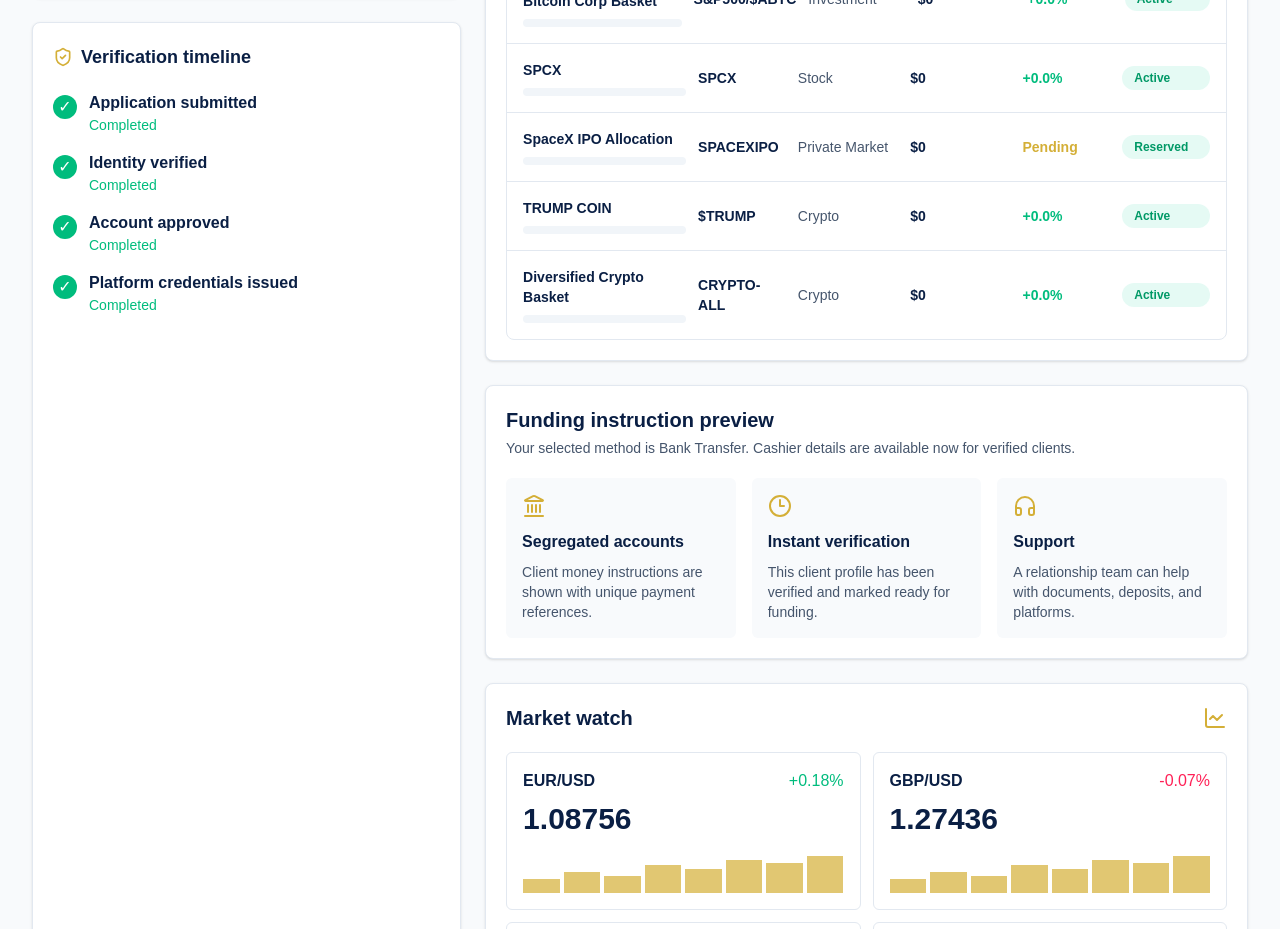
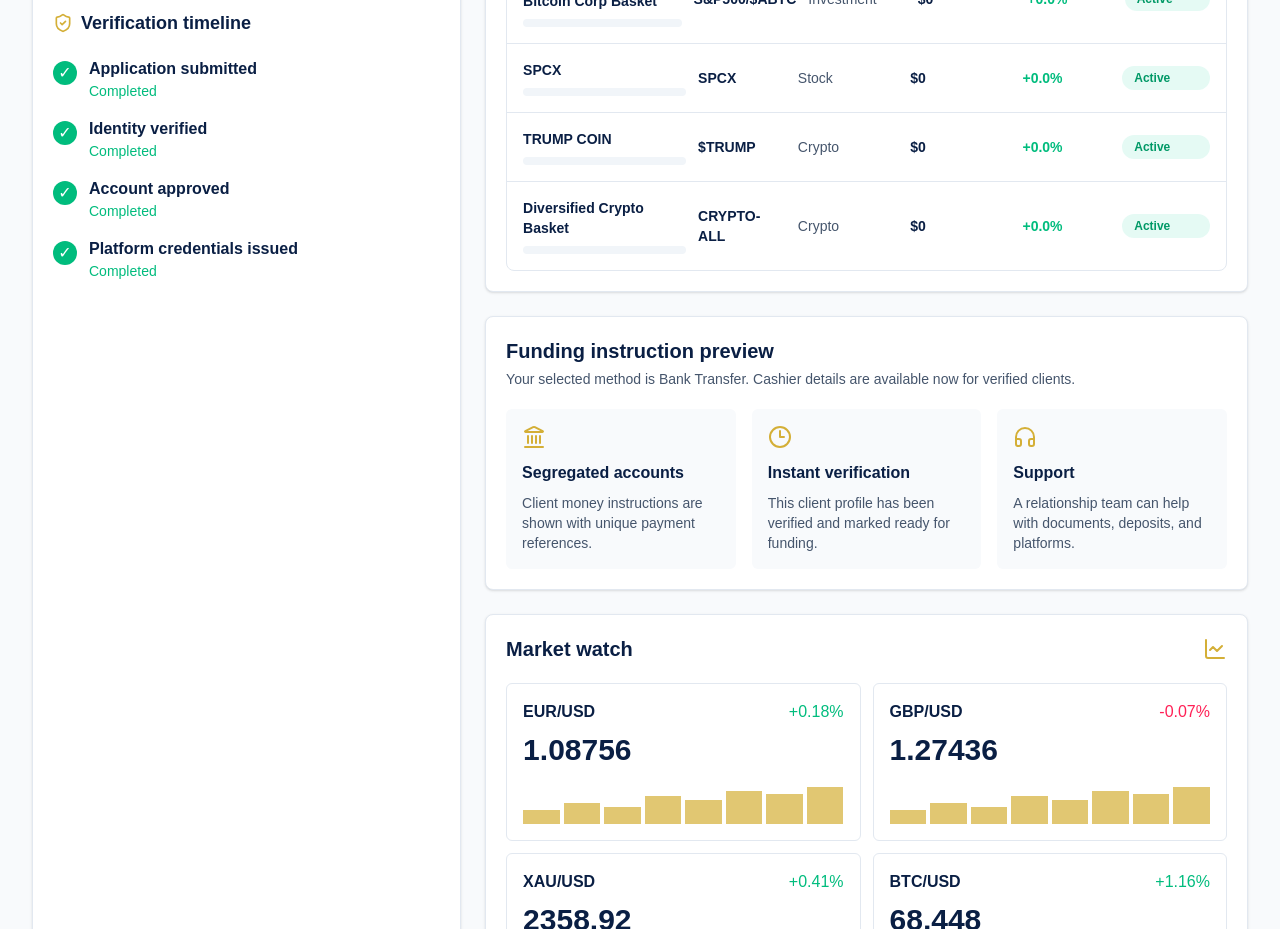
Before and after one commit to bigjosie6-cell/apexmarket, a Next.js app: page /client-portal in a window 1280 px wide. Shown: the part 1480-2409 px from the top of the page. Built offline with nearby package versions, Linux system fonts and the light colour scheme.

Commit message:
Remove SpaceX IPO holding

```diff
--- a/src/app/client-portal/page.tsx
+++ b/src/app/client-portal/page.tsx
@@ -75,7 +75,6 @@ const defaultHoldings: Holding[] = [
   { name: "S&P 500 / XRP Basket", symbol: "S&P500/XRP", category: "Investment", value: 0, returnValue: "+0.0%", status: "Active", allocation: 0 },
   { name: "S&P 500 / American Bitcoin Corp Basket", symbol: "S&P500/$ABTC", category: "Investment", value: 0, returnValue: "+0.0%", status: "Active", allocation: 0 },
   { name: "SPCX", symbol: "SPCX", category: "Stock", value: 0, returnValue: "+0.0%", status: "Active", allocation: 0 },
-  { name: "SpaceX IPO Allocation", symbol: "SPACEXIPO", category: "Private Market", value: 0, returnValue: "Pending", status: "Reserved", allocation: 0 },
   { name: "TRUMP COIN", symbol: "$TRUMP", category: "Crypto", value: 0, returnValue: "+0.0%", status: "Active", allocation: 0 },
   { name: "Diversified Crypto Basket", symbol: "CRYPTO-ALL", category: "Crypto", value: 0, returnValue: "+0.0%", status: "Active", allocation: 0 },
 ];
--- a/src/lib/portfolio.ts
+++ b/src/lib/portfolio.ts
@@ -28,7 +28,6 @@ const defaultHoldings: Holding[] = [
   { name: "S&P 500 / XRP Basket", symbol: "S&P500/XRP", category: "Investment", value: 0, returnValue: "+0.0%", status: "Active", allocation: 0 },
   { name: "S&P 500 / American Bitcoin Corp Basket", symbol: "S&P500/$ABTC", category: "Investment", value: 0, returnValue: "+0.0%", status: "Active", allocation: 0 },
   { name: "SPCX", symbol: "SPCX", category: "Stock", value: 0, returnValue: "+0.0%", status: "Active", allocation: 0 },
-  { name: "SpaceX IPO Allocation", symbol: "SPACEXIPO", category: "Private Market", value: 0, returnValue: "Pending", status: "Reserved", allocation: 0 },
   { name: "TRUMP COIN", symbol: "$TRUMP", category: "Crypto", value: 0, returnValue: "+0.0%", status: "Active", allocation: 0 },
   { name: "Diversified Crypto Basket", symbol: "CRYPTO-ALL", category: "Crypto", value: 0, returnValue: "+0.0%", status: "Active", allocation: 0 },
 ];
```
